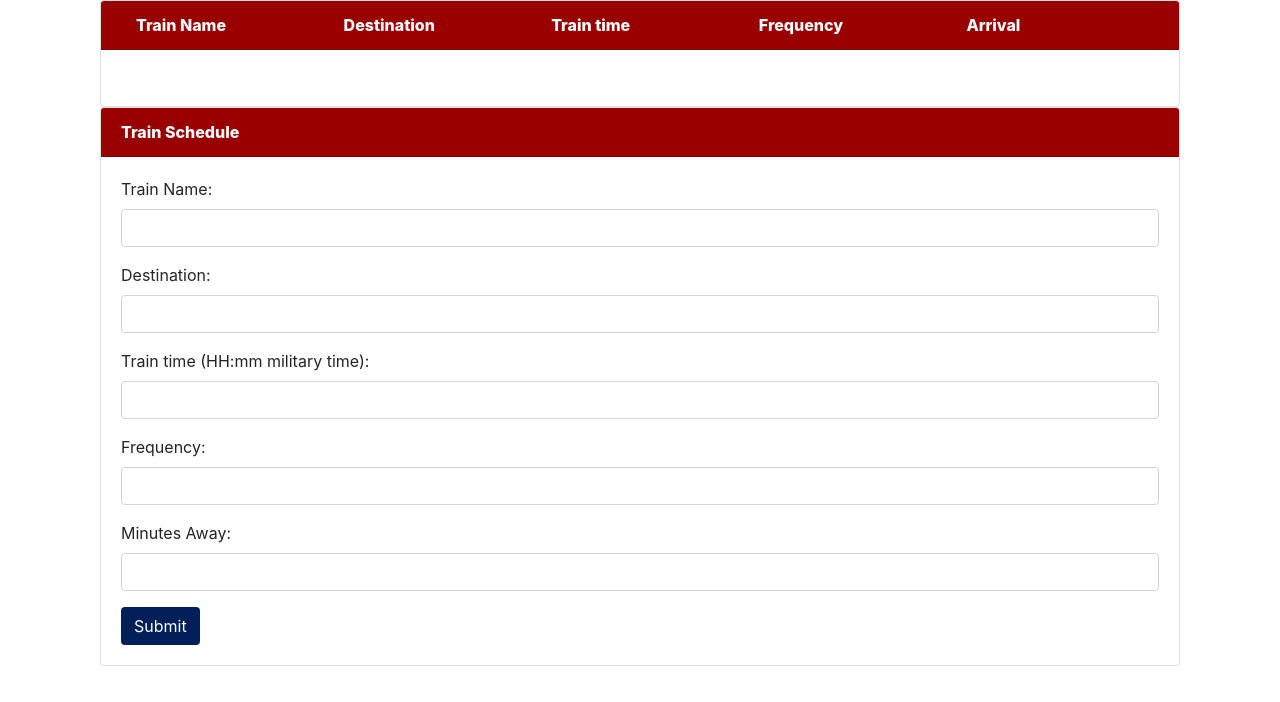
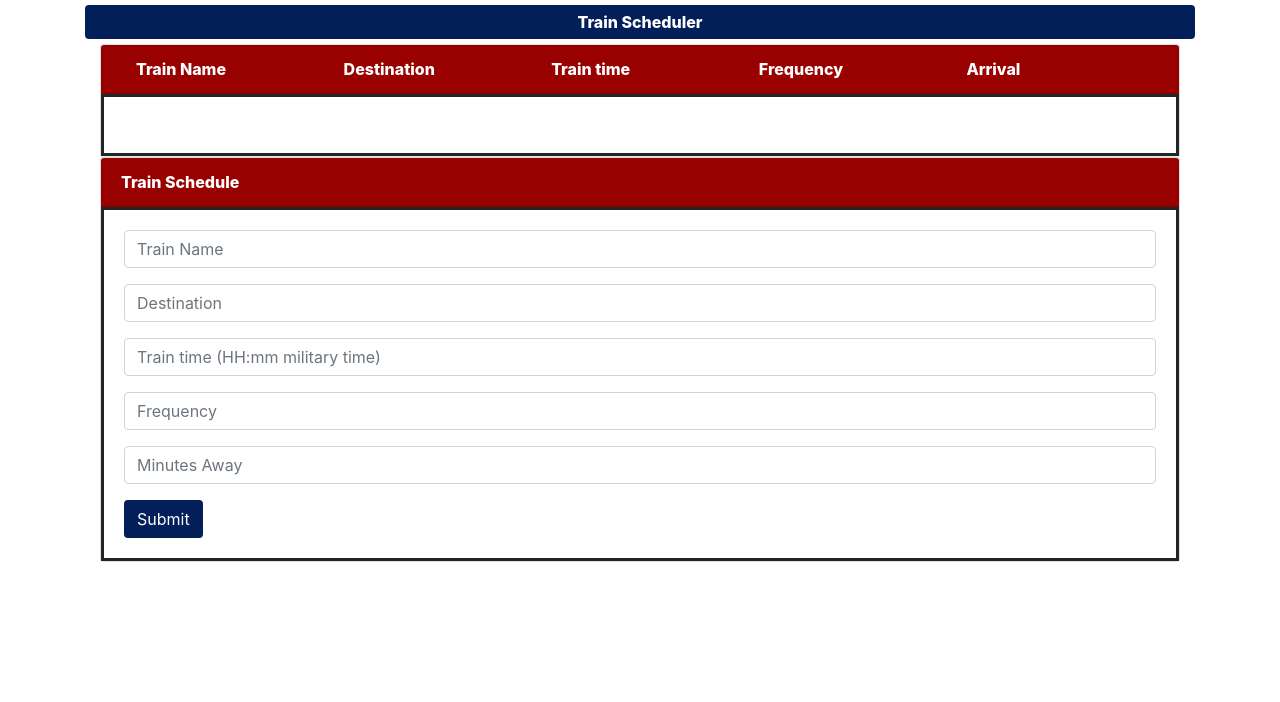
Before and after one commit to mauricepollard/TrainScheduler, a plain HTML site: page index.html in a window 1280 px wide. Drawn offline with nearby package versions, Linux system fonts and the light colour scheme; no server answers.

Commit message:
added styling

```diff
--- a/assets/css/styles.css
+++ b/assets/css/styles.css
@@ -7,3 +7,16 @@
     background-color: #021f59;
     color: white;
 }
+#row1{
+    background-color: #021f59;
+    color: white;
+    font-weight: 800;
+    text-align: center;
+    padding: 5px;
+    border-radius: 4px;
+    margin-top: 5px;
+    margin-bottom: 5px;
+}
+.card-body{
+    border: solid;
+}
--- a/index.html
+++ b/index.html
@@ -17,11 +17,12 @@
 <body>
 
     <div class="container">
-
+        <div id="row1">Train Scheduler</div>
         <div class="col-lg-12">
             <div class="card">
                 <div class="card-header">
                     <div class="container">
+
                         <div class="row">
                             <div class="col-sm">
                                 Train Name
@@ -41,7 +42,7 @@
                         </div>
                     </div>
                 </div>
-                <div class="card-body" >
+                <div class="card-body">
                     <div class="container">
                         <div class="row">
                             <div class="col-sm">
@@ -74,24 +75,24 @@
 
                     <form role="form">
                         <div class="form-group">
-                            <label for="train-name-input">Train Name:</label>
-                            <input class="form-control" id="train-name-input" type="text">
+
+                            <input class="form-control" id="train-name-input" type="text" placeholder="Train Name">
                         </div>
                         <div class="form-group">
-                            <label for="destination-input">Destination:</label>
-                            <input class="form-control" id="destination-input" type="text">
+
+                            <input class="form-control" id="destination-input" type="text" placeholder="Destination">
                         </div>
                         <div class="form-group">
-                            <label for="train-time-input">Train time (HH:mm military time):</label>
-                            <input class="form-control" id="train-time-input" type="text">
+
+                            <input class="form-control" id="train-time-input" type="text"
+                                placeholder="Train time (HH:mm military time)">
                         </div>
                         <div class="form-group">
-                            <label for="frequency-input">Frequency:</label>
-                            <input class="form-control" id="frequency-input" type="text">
+
+                            <input class="form-control" id="frequency-input" type="text" placeholder="Frequency">
                         </div>
                         <div class="form-group">
-                            <label for="minutes-input">Minutes Away:</label>
-                            <input class="form-control" id="minutes-input" type="text">
+                            <input class="form-control" id="minutes-input" type="text" placeholder="Minutes Away">
                         </div>
                         <button class="btn btn-default" id="add-train" type="submit">Submit</button>
                     </form>
```
Lines whose indentation alone changed are shown as unchanged.
